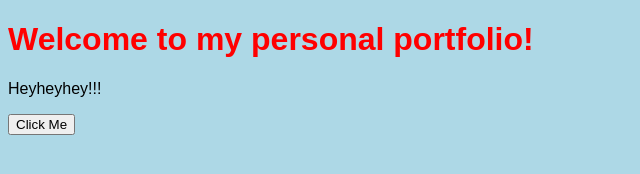
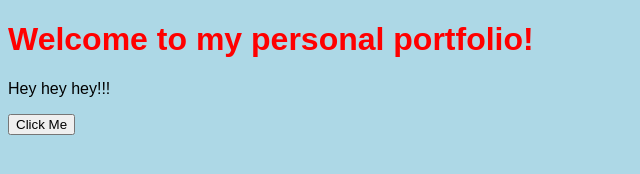
Before and after one commit to Ruoowen/DigitalPortfolio, a plain HTML site: page index.html in a window 1280 px wide. Shown: the full height of the page, 0-640 px from the left. Drawn offline with Linux system fonts and the light colour scheme.

Commit message:
Update index.html

```diff
--- a/index.html
+++ b/index.html
@@ -6,7 +6,7 @@
 </head>
 <body>
     <h1>Welcome to my personal portfolio!</h1>
-    <p>Heyheyhey!!!</p>
+    <p>Hey hey hey!!!</p>
     <button onclick="alert('Click buttom!')">Click Me</button>
 </body>
 </html>
```
